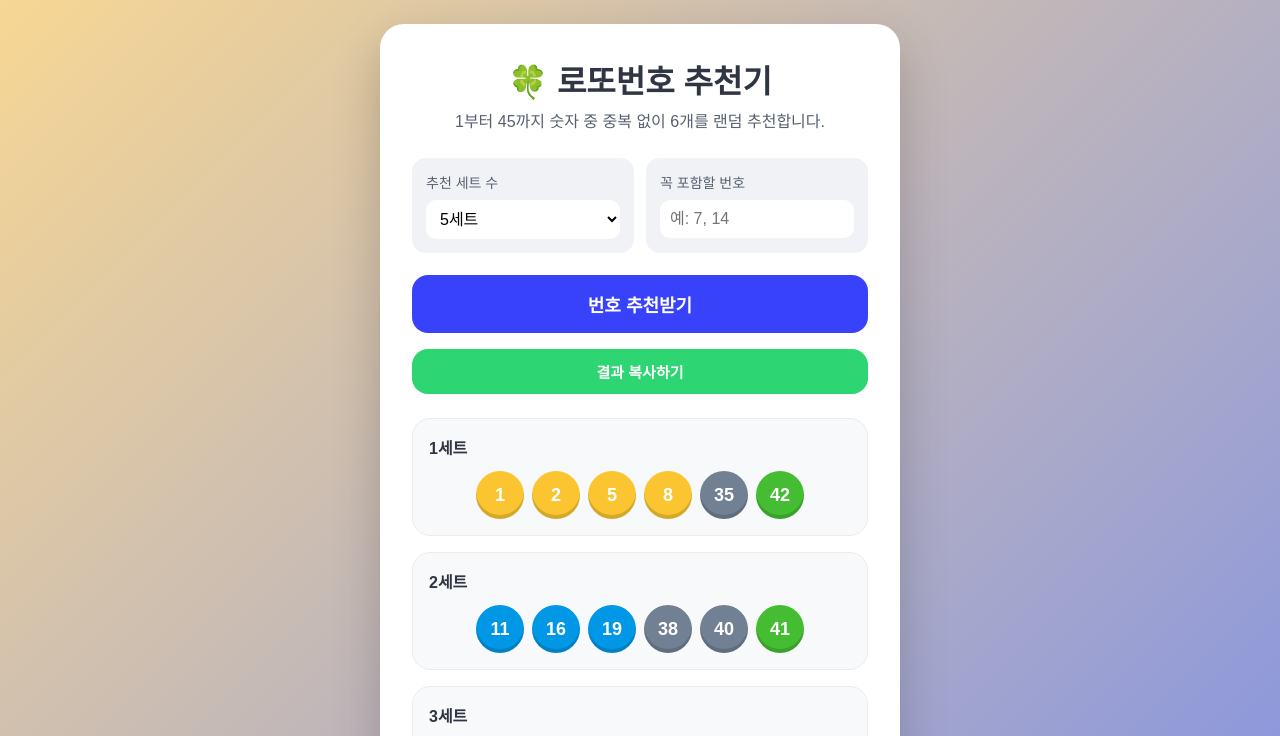
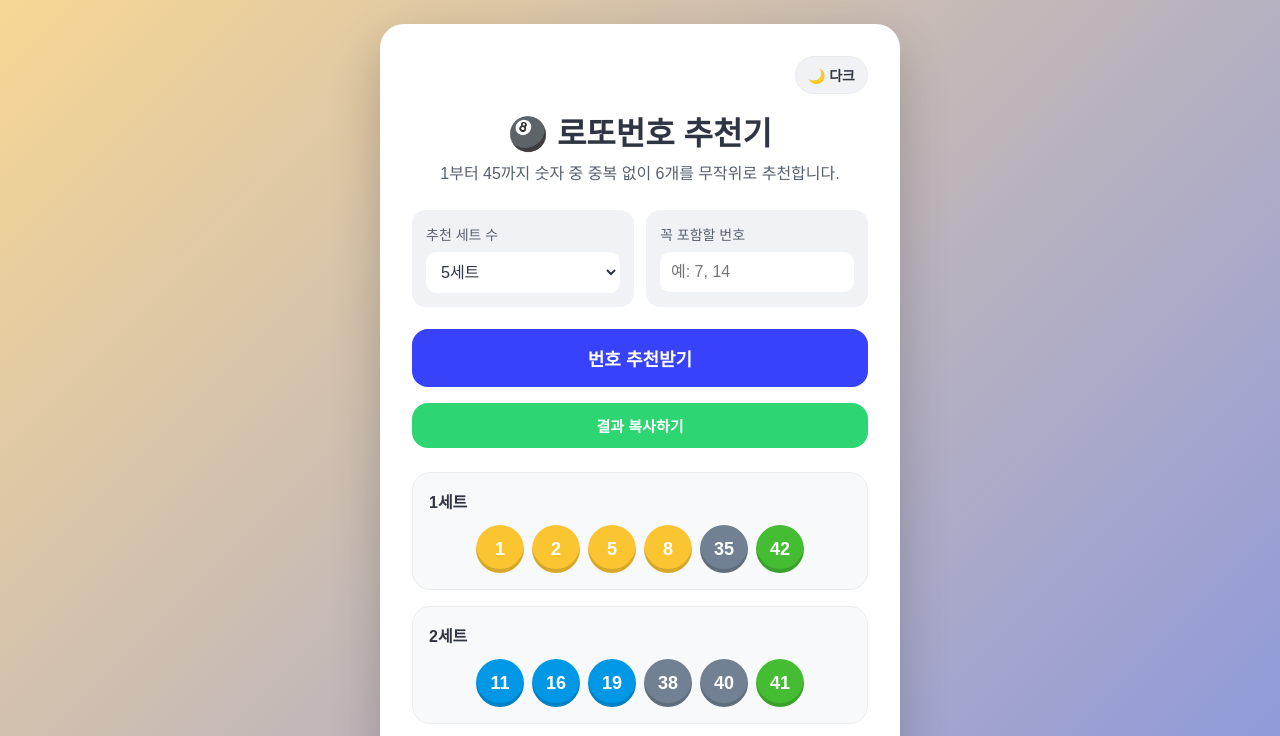
Before and after one commit to kkhoon871/zocoding_pro, a plain HTML site: page index.html in a window 1280 px wide. Shown: the top 736 px of the page. Drawn offline with Linux system fonts and the light colour scheme.

Commit message:
Add dark mode toggle

```diff
--- a/index.html
+++ b/index.html
@@ -5,6 +5,44 @@
   <meta name="viewport" content="width=device-width, initial-scale=1.0" />
   <title>로또번호 추천기</title>
   <style>
+    :root {
+      color-scheme: light;
+      --page-start: #f7d794;
+      --page-end: #778beb;
+      --panel: #ffffff;
+      --panel-soft: #f1f2f6;
+      --result-bg: #f8f9fa;
+      --border: #ececec;
+      --text: #2f3542;
+      --muted: #57606f;
+      --subtle: #747d8c;
+      --input: #ffffff;
+      --primary: #3742fa;
+      --primary-hover: #2f36d6;
+      --success: #2ed573;
+      --success-hover: #26b864;
+      --shadow: rgba(0, 0, 0, 0.2);
+    }
+
+    body.dark {
+      color-scheme: dark;
+      --page-start: #111827;
+      --page-end: #3d2c8d;
+      --panel: #181f2f;
+      --panel-soft: #232c40;
+      --result-bg: #20293a;
+      --border: #344058;
+      --text: #f8fafc;
+      --muted: #cbd5e1;
+      --subtle: #94a3b8;
+      --input: #111827;
+      --primary: #7c83ff;
+      --primary-hover: #6a70e8;
+      --success: #22c55e;
+      --success-hover: #16a34a;
+      --shadow: rgba(0, 0, 0, 0.35);
+    }
+
     * {
       box-sizing: border-box;
     }
@@ -13,32 +51,58 @@
       margin: 0;
       min-height: 100vh;
       font-family: Arial, sans-serif;
-      background: linear-gradient(135deg, #f7d794, #778beb);
+      background: linear-gradient(135deg, var(--page-start), var(--page-end));
       display: flex;
       justify-content: center;
       align-items: center;
       padding: 24px;
+      transition: background 0.2s ease;
     }
 
     .container {
       width: 100%;
       max-width: 520px;
-      background: white;
+      background: var(--panel);
       border-radius: 24px;
       padding: 32px;
-      box-shadow: 0 20px 50px rgba(0, 0, 0, 0.2);
+      box-shadow: 0 20px 50px var(--shadow);
       text-align: center;
+      transition: background 0.2s ease, color 0.2s ease;
+    }
+
+    .top-bar {
+      display: flex;
+      justify-content: flex-end;
+      margin-bottom: 14px;
+    }
+
+    .theme-toggle {
+      width: auto;
+      border: 1px solid var(--border);
+      border-radius: 999px;
+      padding: 8px 12px;
+      font-size: 14px;
+      color: var(--text);
+      background: var(--panel-soft);
+      display: inline-flex;
+      align-items: center;
+      gap: 6px;
+    }
+
+    .theme-toggle:hover {
+      background: var(--result-bg);
+      transform: translateY(-1px);
     }
 
     h1 {
       margin: 0 0 8px;
       font-size: 32px;
-      color: #2f3542;
+      color: var(--text);
     }
 
     .desc {
       margin: 0 0 24px;
-      color: #57606f;
+      color: var(--muted);
       line-height: 1.5;
     }
 
@@ -50,7 +114,7 @@
     }
 
     .control-box {
-      background: #f1f2f6;
+      background: var(--panel-soft);
       border-radius: 14px;
       padding: 14px;
       text-align: left;
@@ -59,18 +123,23 @@
     label {
       display: block;
       font-size: 14px;
-      color: #57606f;
+      color: var(--muted);
       margin-bottom: 8px;
     }
 
     select, input {
       width: 100%;
-      border: none;
+      border: 1px solid transparent;
       border-radius: 10px;
       padding: 10px;
       font-size: 16px;
-      background: white;
+      color: var(--text);
+      background: var(--input);
       outline: none;
+    }
+
+    select:focus, input:focus {
+      border-color: var(--primary);
     }
 
     button {
@@ -81,13 +150,13 @@
       font-size: 18px;
       font-weight: bold;
       color: white;
-      background: #3742fa;
+      background: var(--primary);
       cursor: pointer;
       transition: transform 0.15s ease, background 0.15s ease;
     }
 
     button:hover {
-      background: #2f36d6;
+      background: var(--primary-hover);
       transform: translateY(-2px);
     }
 
@@ -99,16 +168,16 @@
     }
 
     .set {
-      background: #f8f9fa;
+      background: var(--result-bg);
       border-radius: 18px;
       padding: 16px;
-      border: 1px solid #ececec;
+      border: 1px solid var(--border);
     }
 
     .set-title {
       text-align: left;
       font-weight: bold;
-      color: #2f3542;
+      color: var(--text);
       margin-bottom: 12px;
     }
 
@@ -140,20 +209,20 @@
 
     .copy-btn {
       margin-top: 16px;
-      background: #2ed573;
+      background: var(--success);
       font-size: 15px;
       padding: 12px;
       display: none;
     }
 
     .copy-btn:hover {
-      background: #26b864;
+      background: var(--success-hover);
     }
 
     .notice {
       margin-top: 18px;
       font-size: 13px;
-      color: #747d8c;
+      color: var(--subtle);
       line-height: 1.5;
     }
 
@@ -180,8 +249,12 @@
 </head>
 <body>
   <main class="container">
-    <h1>🍀 로또번호 추천기</h1>
-    <p class="desc">1부터 45까지 숫자 중 중복 없이 6개를 랜덤 추천합니다.</p>
+    <div class="top-bar">
+      <button class="theme-toggle" id="themeToggle" type="button" aria-label="다크 모드로 변경">🌙 다크</button>
+    </div>
+
+    <h1>🎱 로또번호 추천기</h1>
+    <p class="desc">1부터 45까지 숫자 중 중복 없이 6개를 무작위로 추천합니다.</p>
 
     <div class="controls">
       <div class="control-box">
@@ -200,13 +273,13 @@
       </div>
     </div>
 
-    <button onclick="generateLotto()">번호 추천받기</button>
-    <button class="copy-btn" id="copyBtn" onclick="copyNumbers()">결과 복사하기</button>
+    <button type="button" onclick="generateLotto()">번호 추천받기</button>
+    <button class="copy-btn" id="copyBtn" type="button" onclick="copyNumbers()">결과 복사하기</button>
 
     <section class="result" id="result"></section>
 
     <p class="notice">
-      이 추천기는 재미용 랜덤 번호 생성기입니다. 당첨을 보장하지 않습니다.
+      이 추천기는 무작위 번호 생성기입니다. 당첨을 보장하지 않습니다.
     </p>
   </main>
 
@@ -311,6 +384,22 @@
         .catch(() => alert('복사에 실패했습니다. 직접 선택해서 복사해주세요.'));
     }
 
+    function applyTheme(theme) {
+      const isDark = theme === 'dark';
+      const toggle = document.getElementById('themeToggle');
+
+      document.body.classList.toggle('dark', isDark);
+      toggle.textContent = isDark ? '☀️ 화이트' : '🌙 다크';
+      toggle.setAttribute('aria-label', isDark ? '화이트 모드로 변경' : '다크 모드로 변경');
+      localStorage.setItem('theme', theme);
+    }
+
+    document.getElementById('themeToggle').addEventListener('click', () => {
+      const nextTheme = document.body.classList.contains('dark') ? 'light' : 'dark';
+      applyTheme(nextTheme);
+    });
+
+    applyTheme(localStorage.getItem('theme') || 'light');
     generateLotto();
   </script>
 </body>
```
